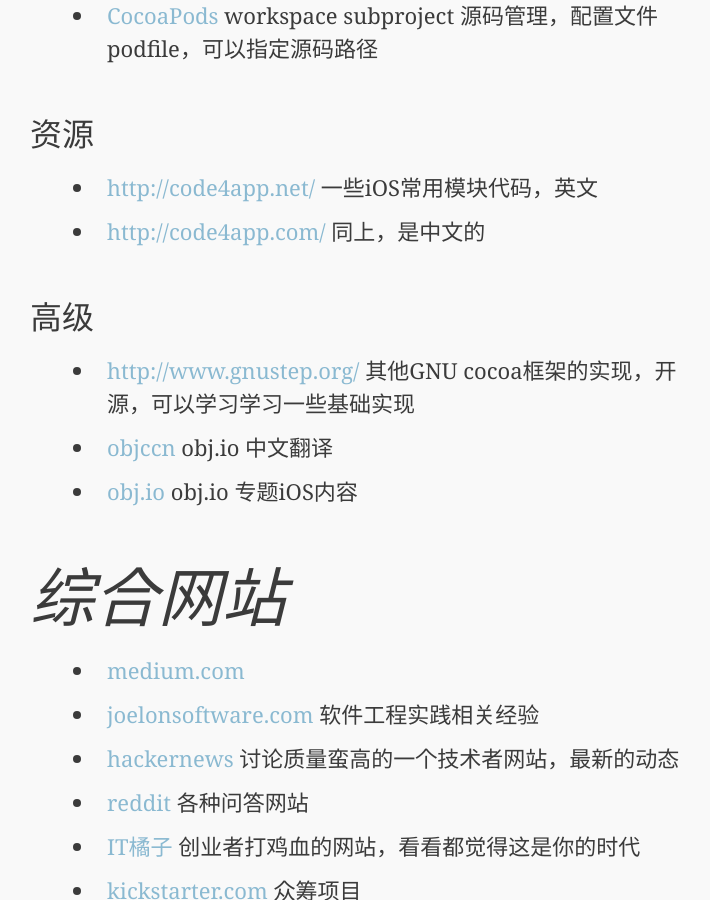
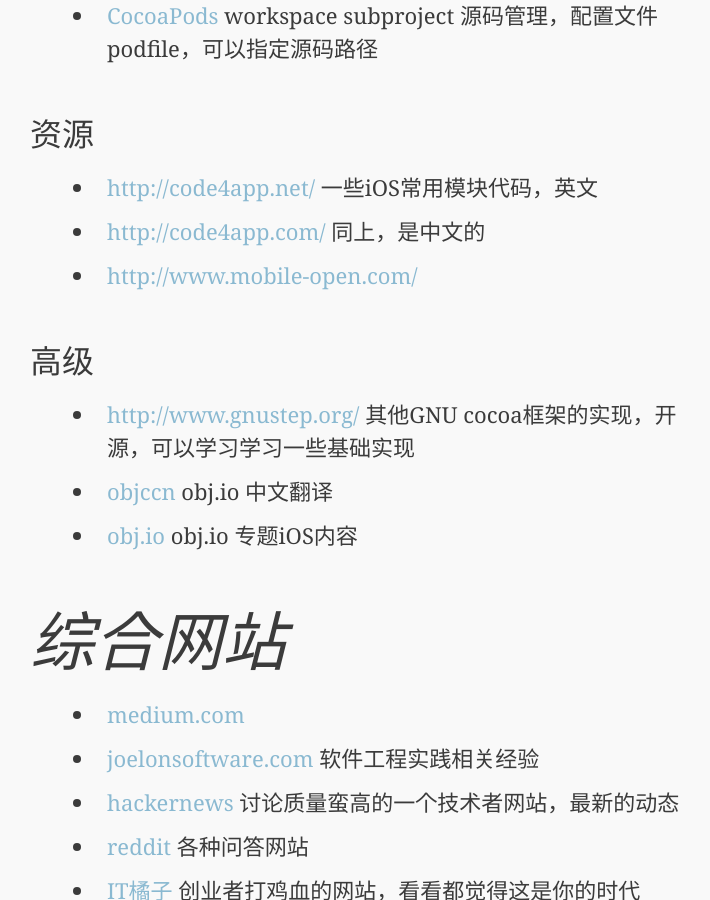
Before and after one commit to landfound/todaylover.github.io, a Jekyll site: the page built from _posts/2014-12-19-developer-tools.md, in a window 1280 px wide and 900 px high, scrolled down 4551 px. Shown: the whole window, without its empty margins (270-980 px from the left). Built offline with Jekyll 4.4.1, drawn with Linux system fonts in a browser that asks for light colours; some web fonts are replaced; Markdown is read by kramdown in place of the engine named in the settings; comment, search, counter and statistics services are not loaded; part of the change alters nothing that is shown.

Commit message:
developer tool

```diff
--- a/_posts/2014-12-19-developer-tools.md
+++ b/_posts/2014-12-19-developer-tools.md
@@ -74,6 +74,7 @@ category: articles
 
 * [http://code4app.net/](http://code4app.net/) 一些iOS常用模块代码，英文
 * [http://code4app.com/](http://code4app.com/) 同上，是中文的
+* [http://www.mobile-open.com/](http://www.mobile-open.com/)
 
 ### 高级
 
@@ -185,6 +186,7 @@ category: articles
 ### 第三方库
 
 * [https://github.com/mcasimir/mobile-angular-ui](https://github.com/mcasimir/mobile-angular-ui) mobile web 开发
+* [vuejs](http://vuejs.org/) js MVC框架
 * [backbone](https://github.com/jashkenas/backbone)
 * [underscore](https://github.com/jashkenas/underscore) 一些工具性质的函数，如合并，遍历，map等
 * [jiathis](http://www.jiathis.com/) 社会化分享的空间，可以快速集成
```
